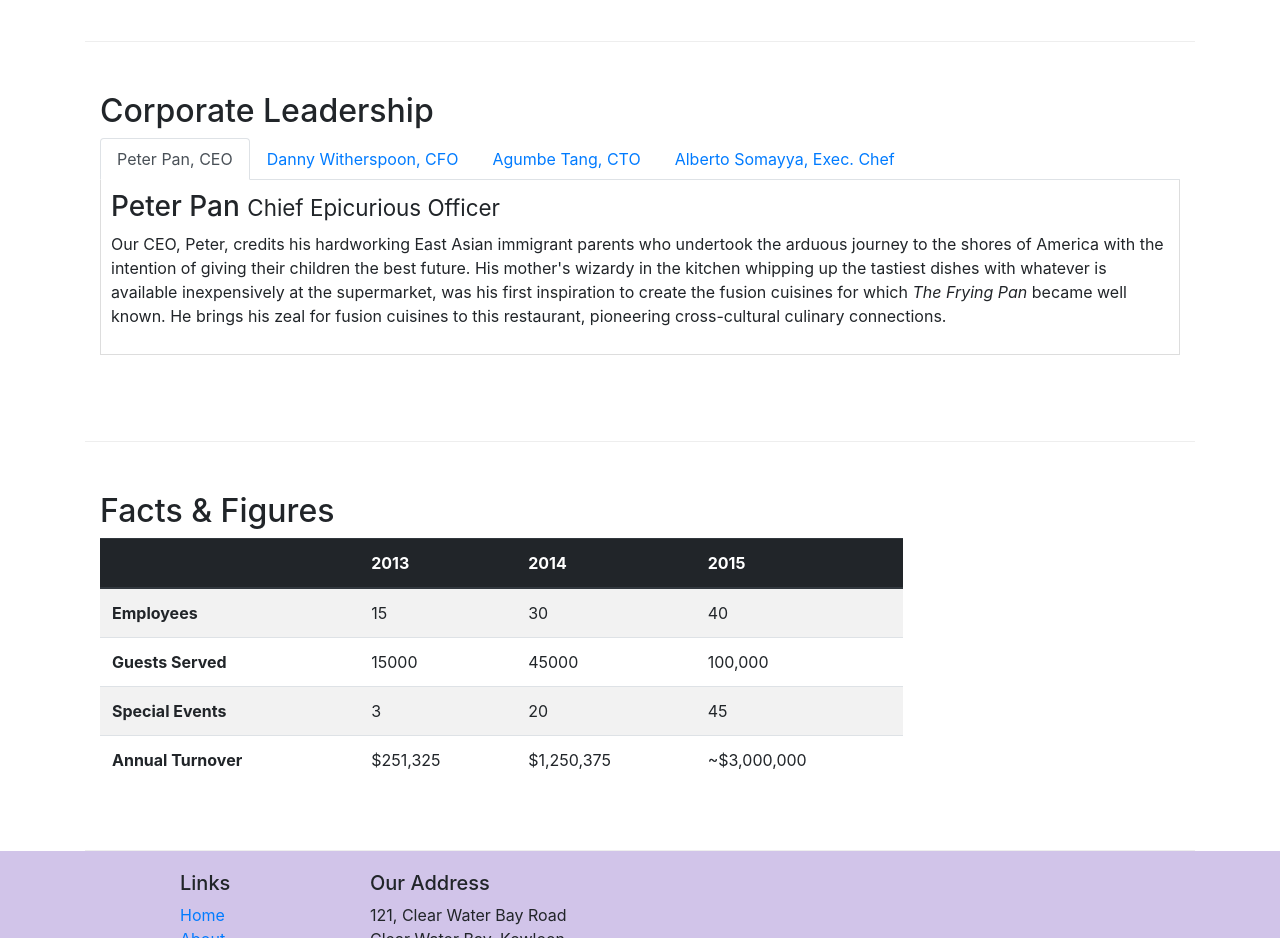
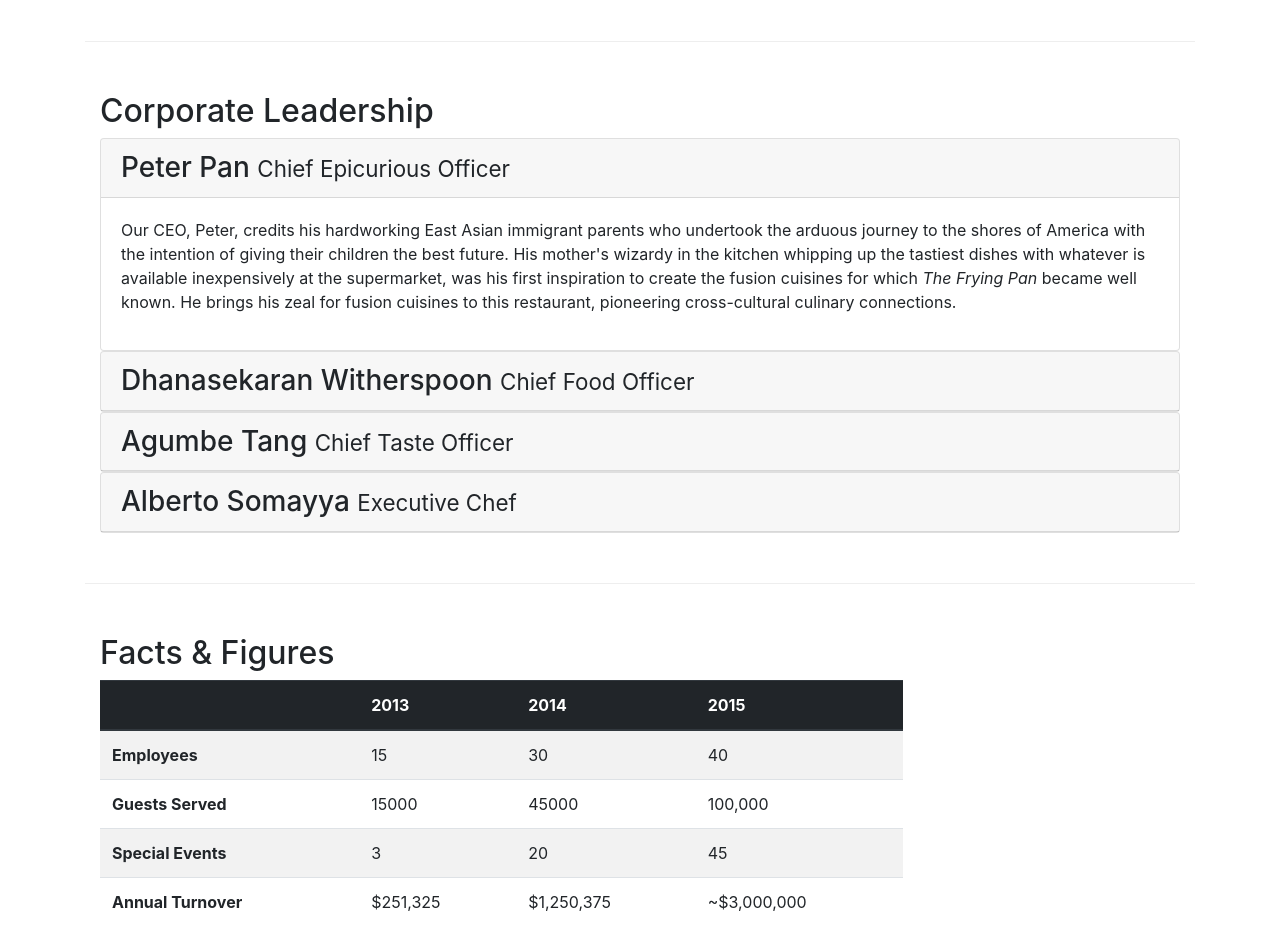
Before and after one commit to DR-611/Bootstrap-Test, a website: page aboutus.html in a window 1280 px wide. Shown: the part 880-1818 px from the top of the page. Drawn offline with nearby package versions, Linux system fonts and the light colour scheme.

Commit message:
Accordion

```diff
--- a/aboutus.html
+++ b/aboutus.html
@@ -111,44 +111,67 @@
             <div class="col-12">
                 <h2>Corporate Leadership</h2>
 
-				<ul class="nav nav-tabs">
-                    <li class="nav-item">
-                      <a class="nav-link active" href="#peter"
-                        role="tab" data-toggle="tab">Peter Pan, CEO</a>
-                    </li>
-                    <li class="nav-item">
-                      <a class="nav-link" href="#danny" role="tab"
-                        data-toggle="tab">Danny Witherspoon, CFO</a>
-                    </li>
-                    <li class="nav-item">
-                      <a class="nav-link" href="#agumbe"role="tab"
-                        data-toggle="tab">Agumbe Tang, CTO</a>
-                    </li>
-                    <li class="nav-item">
-                      <a class="nav-link" href="#alberto" role="tab"
-                        data-toggle="tab">Alberto Somayya, Exec. Chef</a>
-                    </li>
-                </ul>
-				<div class="tab-content">
+				<div id="accordion">
 					<!--
 					"show" class specifies that this content should be shown when
 					page is first rendered -only applied to the first tab pane
 					-->
-					<div role="tabpanel" class="tab-pane fade show active" id="peter">
-						<h3>Peter Pan <small>Chief Epicurious Officer</small></h3>
-						<p class="d-none d-sm-block">Our CEO, Peter, credits his hardworking East Asian immigrant parents who undertook the arduous journey to the shores of America with the intention of giving their children the best future. His mother's wizardy in the kitchen whipping up the tastiest dishes with whatever is available inexpensively at the supermarket, was his first inspiration to create the fusion cuisines for which <em>The Frying Pan</em> became well known. He brings his zeal for fusion cuisines to this restaurant, pioneering cross-cultural culinary connections.</p>
+					<div class="card">
+						<div class="card-header" role="tab" id="peterhead">
+							<h3 class="mb-0">
+								<a data-toggle="collapse" data-target="#peter">
+									Peter Pan <small>Chief Epicurious Officer</small>
+								</a>
+							</h3>
+						</div>
+						<div role="tabpanel" class="collapse show" id="peter" data-parent="#accordion">
+							<div class="card-body">
+								<p class="d-none d-sm-block">Our CEO, Peter, credits his hardworking East Asian immigrant parents who undertook the arduous journey to the shores of America with the intention of giving their children the best future. His mother's wizardy in the kitchen whipping up the tastiest dishes with whatever is available inexpensively at the supermarket, was his first inspiration to create the fusion cuisines for which <em>The Frying Pan</em> became well known. He brings his zeal for fusion cuisines to this restaurant, pioneering cross-cultural culinary connections.</p>
+							</div>
+						</div>
 					</div>
-					<div role="tabpanel" class="tab-pane fade" id="danny">
-						<h3>Dhanasekaran Witherspoon <small>Chief Food Officer</small></h3>
-						<p class="d-none d-sm-block">Our CFO, Danny, as he is affectionately referred to by his colleagues, comes from a long established family tradition in farming and produce. His experiences growing up on a farm in the Australian outback gave him great appreciation for varieties of food sources. As he puts it in his own words, <em>Everything that runs, wins, and everything that stays, pays!</em></p>
+					<div class="card">
+						<div class="card-header" role="tab" id="dannyhead">
+							<h3 class="mb-0">
+								<a data-toggle="collapse" data-target="#danny">
+									Dhanasekaran Witherspoon <small>Chief Food Officer</small>
+								</a>
+							</h3>
+						</div>
+						<div role="tabpanel" class="collapse" id="danny" data-parent="#accordion">
+							<div class="card-body">
+								<p class="d-none d-sm-block">Our CFO, Danny, as he is affectionately referred to by his colleagues, comes from a long established family tradition in farming and produce. His experiences growing up on a farm in the Australian outback gave him great appreciation for varieties of food sources. As he puts it in his own words, <em>Everything that runs, wins, and everything that stays, pays!</em></p>
+							</div>
+						</div>
 					</div>
-					<div role="tabpanel" class="tab-pane fade" id="agumbe">
-						<h3>Agumbe Tang <small>Chief Taste Officer</small></h3>
-						<p class="d-none d-sm-block">Blessed with the most discerning gustatory sense, Agumbe, our CTO, personally ensures that every dish that we serve meets his exacting tastes. Our chefs dread the tongue lashing that ensues if their dish does not meet his exacting standards. He lives by his motto, <em>You click only if you survive my lick.</em></p>
+					<div class="card">
+						<div class="card-header" role="tab" id="agumbehead">
+							<h3 class="mb-0">
+								<a data-toggle="collapse" data-target="#agumbe">
+									Agumbe Tang <small>Chief Taste Officer</small>
+								</a>
+							</h3>
+						</div>
+						<div role="tabpanel" class="collapse" id="agumbe" data-parent="#accordion">
+							<div class="card-body">
+								<p class="d-none d-sm-block">Blessed with the most discerning gustatory sense, Agumbe, our CTO, personally ensures that every dish that we serve meets his exacting tastes. Our chefs dread the tongue lashing that ensues if their dish does not meet his exacting standards. He lives by his motto, <em>You click only if you survive my lick.</em></p>
+							</div>
+						</div>
 					</div>
-					<div role="tabpanel" class="tab-pane fade" id="alberto">
-						<h3>Alberto Somayya <small>Executive Chef</small></h3>
-						<p class="d-none d-sm-block">Award winning three-star Michelin chef with wide International experience having worked closely with whos-who in the culinary world, he specializes in creating mouthwatering Indo-Italian fusion experiences. He says, <em>Put together the cuisines from the two craziest cultures, and you get a winning hit! Amma Mia!</em></p>
+
+					<div class="card">
+						<div class="card-header" role="tab" id="albertohead">
+							<h3 class="mb-0">
+								<a data-toggle="collapse" data-target="#alberto">
+									Alberto Somayya <small>Executive Chef</small>
+								</a>
+							</h3>
+						</div>
+						<div role="tabpanel" class="collapse" id="alberto" data-parent="#accordion">
+							<div class="card-body">
+								<p class="d-none d-sm-block">Award winning three-star Michelin chef with wide International experience having worked closely with whos-who in the culinary world, he specializes in creating mouthwatering Indo-Italian fusion experiences. He says, <em>Put together the cuisines from the two craziest cultures, and you get a winning hit! Amma Mia!</em></p>
+							</div>
+						</div>
 					</div>
 				</div>
 			</div>
```
